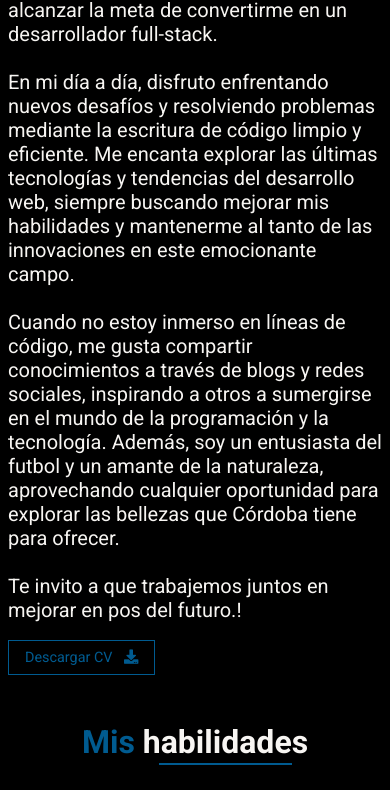
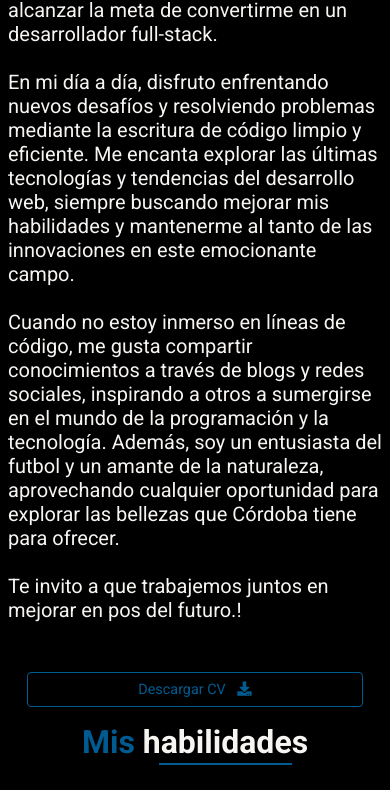
Before and after one commit to FranMayer/Portfolio-FM, a plain HTML site: page index.html in a window 390 px wide. Shown: the part 1160-1950 px from the top of the page. Drawn offline with Linux system fonts and the light colour scheme.

Commit message:
Solucionando error en boton de descarga de cv

```diff
--- a/assets/css/main.css
+++ b/assets/css/main.css
@@ -142,24 +142,38 @@ section{
 
 
 /*--------------------- 2- Button CSS (Start) ---------------------*/
-.btn{
-    display: inline-block;
+
+.btn-container {
+    display: flex;
+    justify-content: center;
+    align-items: center;
+    width: 100%;
+}
+
+.btn {
     padding: 1rem 2rem;
     font-size: 1.8rem;
     color: var(--purple);
     background-color: transparent;
     border: 0.2rem solid var(--purple);
+    border-radius: 0.5rem;
+    width: auto;
 }
 
-.btn i{
+.btn i {
     padding-left: 1rem;
 }
 
-.btn:hover{
+.btn:hover {
     color: var(--white);
-    background-color: var(--purpl);
+    background-color: var(--purple);
     cursor: pointer;
 }
+
+
+
+
+
 
 /*--------------------- 2- Button CSS (End) ---------------------*/
 
@@ -407,10 +421,6 @@ header #menu-btn:hover{
 }
 .skill-item:first-child {
     margin-left: 0;
-}
-
-.download {
-    margin-left: 250px;
 }
 
 
--- a/assets/css/mediaquery.css
+++ b/assets/css/mediaquery.css
@@ -1,8 +1,19 @@
+
+@media only screen and (max-width: 768px) {
+    .btn-container {
+        text-align: center;
+    }
+
+    .btn {
+        width: 90%;
+    }
+}
+
+/* Resoluciones medianas (tablets grandes y laptops pequeños) */
 @media only screen and (max-width: 992px) {
     .logo {
         margin: 0 auto;
     }
-
 
     .home {
         margin-top: 100px;
@@ -13,10 +24,4 @@
         flex-direction: column;
         align-items: center;
     }
-
-    .btn {
-        margin: 0 auto;
-    }
-
-
 }
--- a/index.html
+++ b/index.html
@@ -111,11 +111,14 @@
 
                 <br>
                 <br>
-                <a href="./assets/images/Portfolio/CV - Franco Mayer.pdf" class="btn download" download>Descargar CV <i class="fas fa-download"></i></a>
             </div>
 
 
             </div>
+        </div>
+
+        <div class="btn-container">
+            <a href="./assets/images/Portfolio/CV - Franco Mayer.pdf" class="btn download" download>Descargar CV <i class="fas fa-download"></i></a>
         </div>
 
 
```
